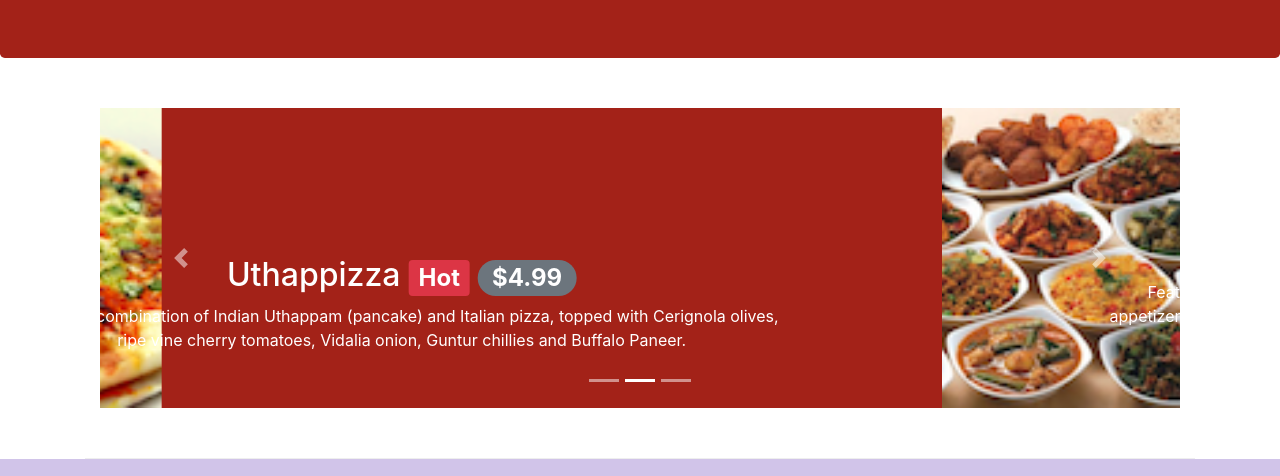
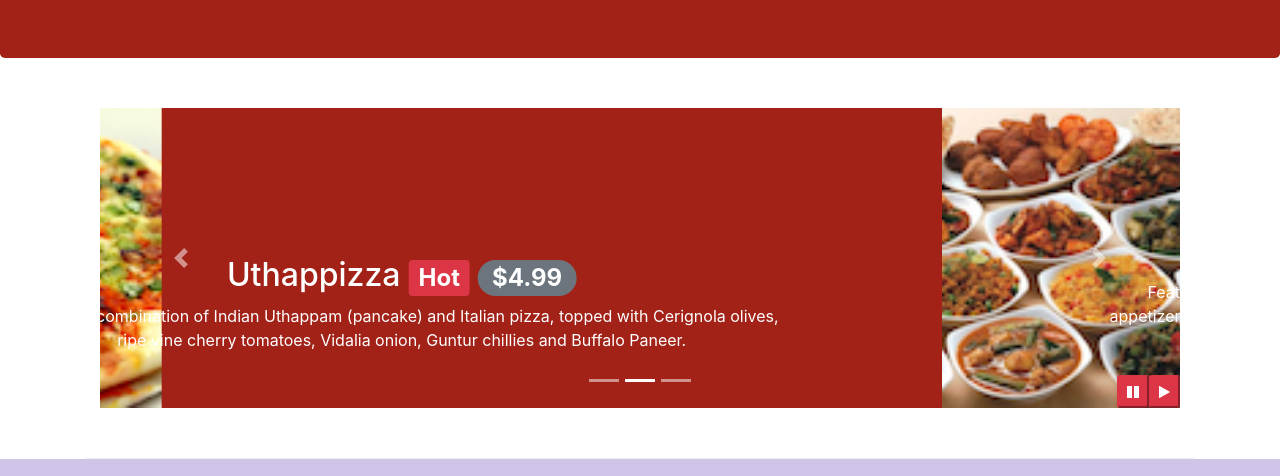
Before and after one commit to SaadKhan26/bootstrapProject, a website: page index.html in a window 1280 px wide. Shown: the part 276-752 px from the top of the page. Drawn offline with nearby package versions, Linux system fonts and the light colour scheme.

Commit message:
Bootstrap Jquery

```diff
--- a/css/styles.css
+++ b/css/styles.css
@@ -63,3 +63,9 @@ body{
     left: 0;
     min-height: 300px;
 }
+
+#carouselButton{
+    right: 0px;
+    position: absolute;
+    bottom: 0px;
+}
--- a/index.html
+++ b/index.html
@@ -224,6 +224,14 @@
                     <a class="carousel-control-next" href="#mycarousel" role="button" data-slide="next">
                         <span class="carousel-control-next-icon"></span>
                     </a>
+                    <div class="btn-group" id="carouselButton">
+                        <button class="btn-danger btn-sm" id="carouselPause">
+                            <span class="fa fa-pause"></span>
+                        </button>
+                        <button class="btn-danger btn-sm" id="carouselPlay">
+                            <span class="fa fa-play"></span>
+                        </button>
+                    </div>
                 </div>
             </div>
         </div>
@@ -273,6 +281,17 @@
     <script src="node_modules/jquery/dist/jquery.slim.min.js"></script>
     <script src="node_modules/popper.js/dist/umd/popper.min.js"></script>
     <script src="node_modules/bootstrap/dist/js/bootstrap.min.js"></script>
+    <script>
+        $(document).ready(function(){
+            $('#mycarousel').carousel({interval : 2000});
+            $('#carouselPause').click(function(){
+                $('#mycarousel').carousel("pause");
+            });
+            $('#carouselPlay').click(function(){
+                $('#mycarousel').carousel("cycle");
+            });
+        });
+    </script>
 </body>
 
 </html>
```
